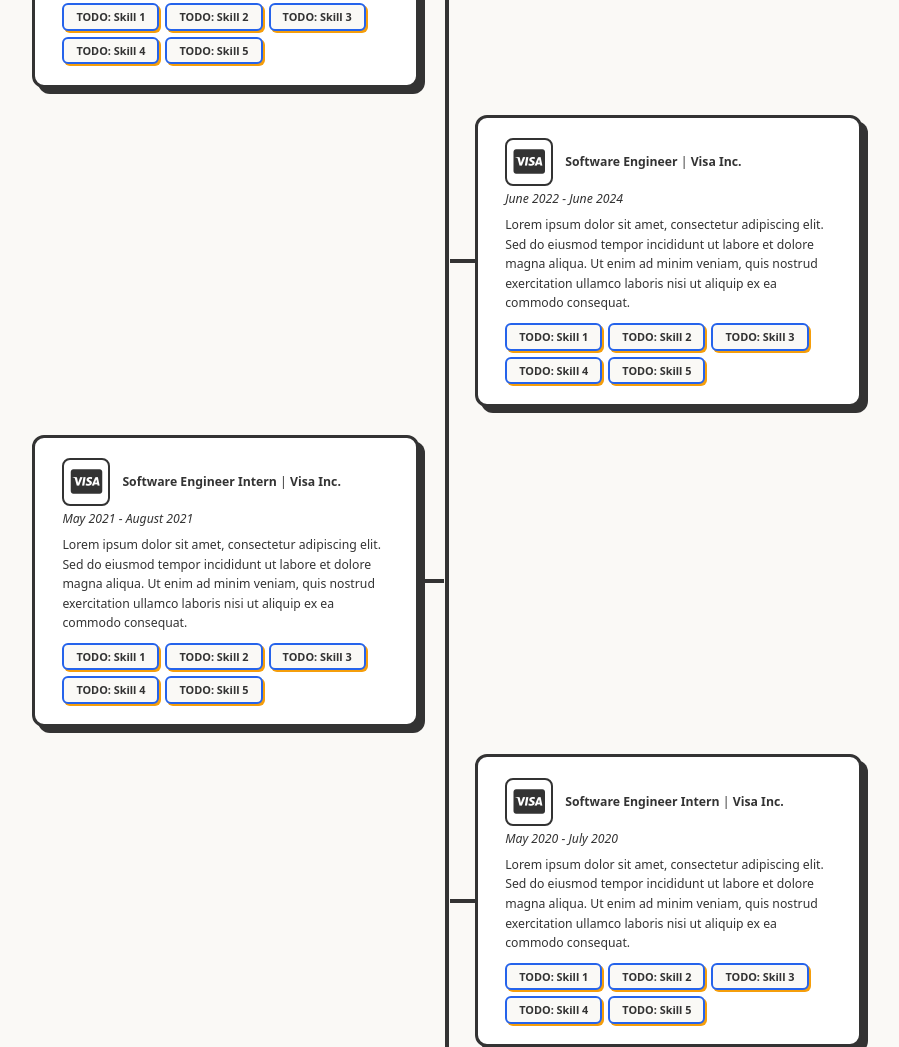
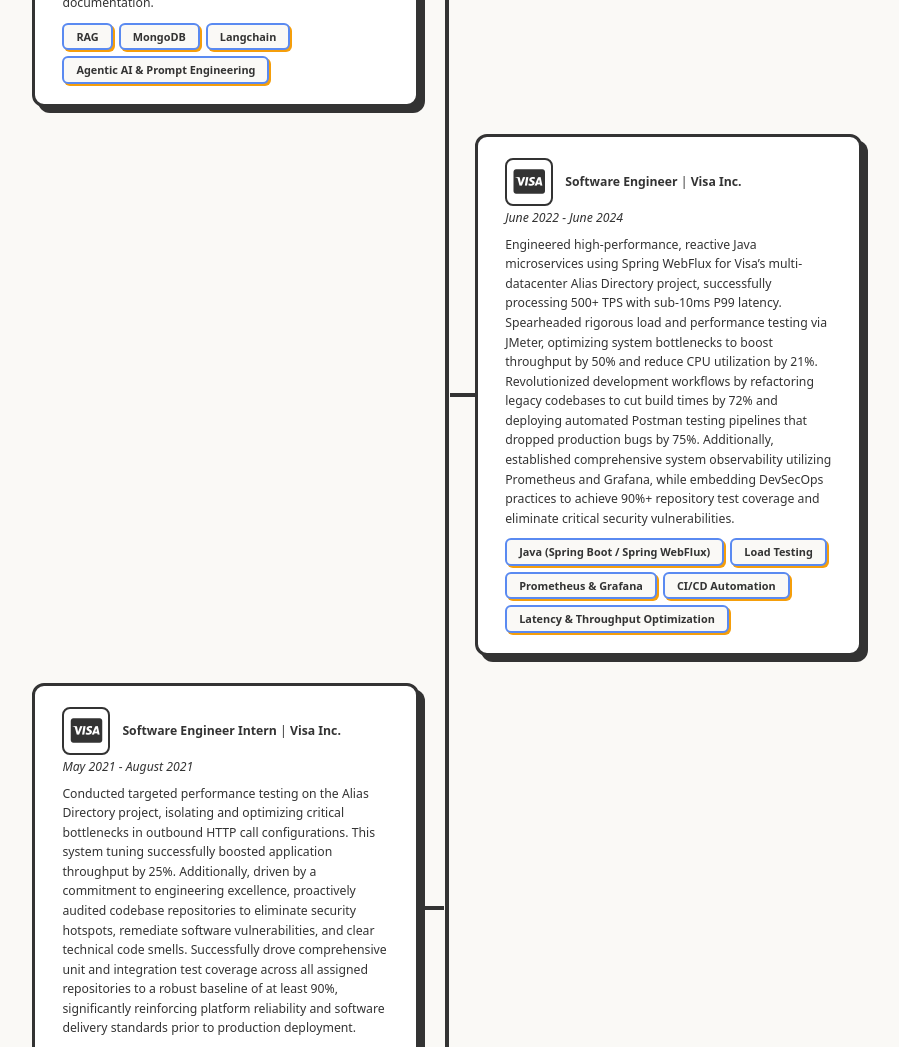
Before and after one commit to Suryanshg/surigo-site, a website built with Vite: page frontend/index.html in a window 1280 px wide. Shown: the part 1753-2800 px from the top of the page, without its empty margins (193-1092 px from the left). Built offline with nearby package versions, Linux system fonts and the light colour scheme.

Commit message:
Added data about projects and experiences

```diff
--- a/frontend/src/data.js
+++ b/frontend/src/data.js
@@ -34,32 +34,32 @@ export const experienceData = [
         company: "Visa Inc.",
         logoClass: "fa-brands fa-cc-visa",
         date: "July 2024 - June 2025",
-        description: "I spearheaded initiatives that merged enterprise-grade backend systems with cutting-edge Generative AI. A major focus of my work involved optimizing developer velocity by building intelligent internal tooling. For example, I engineered an Agentic AI CLI tool using Python and LangChain that automated Java code smell remediation via SonarQube reports, explicitly incorporating a human-in-the-loop mechanism so developers could steer or override the AI's fixes. I also prototyped an Agentic AI IntelliJ plugin for internal code search, leveraging LangChain, TreeSitter, and a MongoDB-backed indexing pipeline to ground LLM responses directly in our internal platform libraries.",
-        skills: ["TODO: Skill 1", "TODO: Skill 2", "TODO: Skill 3", "TODO: Skill 4", "TODO: Skill 5"]
+        description: "Engineered high-impact, full-stack developer tools and AI solutions to accelerate internal software workflows. Led the development of an agentic AI CLI tool utilizing Python and LangChain to automate Java code smell remediation, featuring a human-in-the-loop steering mechanism. Built a MongoDB-backed indexing pipeline and an IntelliJ plugin using TreeSitter to optimize repository code search. Additionally, developed a high-performance API simulator leveraging GraalVM and Spring WebFlux to mock complex HTTP endpoints. Spearheaded generative AI adoption through tech talks and architected a robust RAG chatbot utilizing GPT-4o to accurately surface insights from technical documentation.",
+        skills: ["RAG", "MongoDB", "Langchain", "Agentic AI & Prompt Engineering"]
     },
     {
         title: "Software Engineer",
         company: "Visa Inc.",
         logoClass: "fa-brands fa-cc-visa",
         date: "June 2022 - June 2024",
-        description: "Lorem ipsum dolor sit amet, consectetur adipiscing elit. Sed do eiusmod tempor incididunt ut labore et dolore magna aliqua. Ut enim ad minim veniam, quis nostrud exercitation ullamco laboris nisi ut aliquip ex ea commodo consequat.",
-        skills: ["TODO: Skill 1", "TODO: Skill 2", "TODO: Skill 3", "TODO: Skill 4", "TODO: Skill 5"]
+        description: "Engineered high-performance, reactive Java microservices using Spring WebFlux for Visa’s multi-datacenter Alias Directory project, successfully processing 500+ TPS with sub-10ms P99 latency. Spearheaded rigorous load and performance testing via JMeter, optimizing system bottlenecks to boost throughput by 50% and reduce CPU utilization by 21%. Revolutionized development workflows by refactoring legacy codebases to cut build times by 72% and deploying automated Postman testing pipelines that dropped production bugs by 75%. Additionally, established comprehensive system observability utilizing Prometheus and Grafana, while embedding DevSecOps practices to achieve 90%+ repository test coverage and eliminate critical security vulnerabilities.",
+        skills: ["Java (Spring Boot / Spring WebFlux)", "Load Testing", "Prometheus & Grafana", "CI/CD Automation", "Latency & Throughput Optimization"]
     },
     {
         title: "Software Engineer Intern",
         company: "Visa Inc.",
         logoClass: "fa-brands fa-cc-visa",
         date: "May 2021 - August 2021",
-        description: "Lorem ipsum dolor sit amet, consectetur adipiscing elit. Sed do eiusmod tempor incididunt ut labore et dolore magna aliqua. Ut enim ad minim veniam, quis nostrud exercitation ullamco laboris nisi ut aliquip ex ea commodo consequat.",
-        skills: ["TODO: Skill 1", "TODO: Skill 2", "TODO: Skill 3", "TODO: Skill 4", "TODO: Skill 5"]
+        description: "Conducted targeted performance testing on the Alias Directory project, isolating and optimizing critical bottlenecks in outbound HTTP call configurations. This system tuning successfully boosted application throughput by 25%. Additionally, driven by a commitment to engineering excellence, proactively audited codebase repositories to eliminate security hotspots, remediate software vulnerabilities, and clear technical code smells. Successfully drove comprehensive unit and integration test coverage across all assigned repositories to a robust baseline of at least 90%, significantly reinforcing platform reliability and software delivery standards prior to production deployment.",
+        skills: ["HTTP Architecture", "Vulnerability Remediation", "Code Quality Auditing", "Unit & Integration Testing"]
     },
     {
         title: "Software Engineer Intern",
         company: "Visa Inc.",
         logoClass: "fa-brands fa-cc-visa",
         date: "May 2020 - July 2020",
-        description: "Lorem ipsum dolor sit amet, consectetur adipiscing elit. Sed do eiusmod tempor incididunt ut labore et dolore magna aliqua. Ut enim ad minim veniam, quis nostrud exercitation ullamco laboris nisi ut aliquip ex ea commodo consequat.",
-        skills: ["TODO: Skill 1", "TODO: Skill 2", "TODO: Skill 3", "TODO: Skill 4", "TODO: Skill 5"]
+        description: "Developed an proof-of-concept web application built to streamline the generation and delivery of personalized digital e-gift cards. Engineered the platform's backend ecosystem from scratch utilizing Java with Spring Boot, paired with a robust PostgreSQL database architecture for transactional storage. In addition to software development, conducted extensive emerging technology research and authored a comprehensive technical white paper. The publication proposed an innovative facial recognition-based biometric payment framework, analyzing security protocols and scalability constraints to drive forward Visa's long-term contactless payment strategies.",
+        skills: ["Java(Spring Boot)", "PostgreSQL", "RESTful APIs"]
     }
 ];
 
@@ -112,33 +112,31 @@ export const educationData = [
 
 export const projectsData = [
     {
+        title: "Soft Prompts Interpretability (Research)",
+        description: "Authored EMNLP-submitted research on translating continuous soft prompt embeddings into human-readable text using a LoRA fine-tuned Llama-3.1-8B model. Engineered massive data pipelines handling 2.75M+ synthetic tokens via vLLM and a custom SQLite schema, validating model interpretability through activation patching and ROUGE heatmaps.",
+        link: "",
+        pdfLink: "https://arxiv.org/pdf/2605.27642", // Arxiv PDF link
+        skills: ["LLM Fine-Tuning (LoRA)", "vLLM", "Dataset Engineering", "SQLite", "PyTorch", "Hugging Face"]
+    },
+    {
         title: "AniZenith",
-        description: "A modern web application built with React, Vite, and Node.js. Enables real-time data sync and user collaboration.",
-        link: "https://github.com/ShafathZ/AniZenithProject", // TODO: update or remove link
-        skills: ["TODO: skill", "TODO: skill", "TODO: skill", "TODO: skill", "TODO: skill"]
+        description: "Architected a RAG-powered anime recommendation engine with a FastAPI backend, JavaScript frontend, and MongoDB Vector Search. Implemented a dual-inference cloud/local fallback engine and automated full deployment across multi-cloud infrastructure (AWS, GCP, Azure) via Docker, GitHub Actions CI/CD, and Prometheus/Grafana observability.",
+        link: "https://github.com/ShafathZ/AniZenithProject",
+        pdfLink: "",
+        skills: ["Multi-Cloud Deployment (AWS / GCP / Azure)", "FastAPI", "GitHub Actions", "Docker", "MongoDB Vector Search"]
     },
     {
         title: "Yelp Restaurant QA Agent",
-        description: "A machine learning tool that predicts data trends using Python, scikit-learn, and Pandas.",
-        link: "https://github.com/Suryanshg/Yelp-Restaurant-QA-Agent", // TODO: add GitHub link
-        skills: ["TODO: skill", "TODO: skill", "TODO: skill", "TODO: skill", "TODO: skill"]
-    },
-    {
-        title: "Soft Prompt Translator",
-        description: "A responsive portfolio template designed to be completely customizable and lightweight.",
-        link: "", // TODO: add GitHub link
-        skills: ["TODO: skill", "TODO: skill", "TODO: skill", "TODO: skill", "TODO: skill"]
+        description: "Architected a multi-agent Graph RAG system using LangGraph and Gemini to dynamically execute Cypher searches on a Neo4j knowledge graph built from Yelp data. Containerized the pipeline via Docker with strict read-only LLM tool constraints, achieving a ~3x improvement in factual accuracy over standard RAG baselines via an LLM-as-a-Judge evaluation framework.",
+        link: "https://github.com/Suryanshg/Yelp-Restaurant-QA-Agent",
+        pdfLink: "",
+        skills: ["LangGraph", "Neo4j", "Graph RAG", "Agentic RAG", "Docker", "LLM-as-a-Judge Eval"]
     },
     {
         title: "AI Car Racing",
-        description: "A responsive portfolio template designed to be completely customizable and lightweight.",
-        link: "", // TODO: add GitHub link
-        skills: ["TODO: skill", "TODO: skill", "TODO: skill", "TODO: skill", "TODO: skill"]
-    },
-    {
-        title: "ShakespeareGPT",
-        description: "A responsive portfolio template designed to be completely customizable and lightweight.",
-        link: "", // TODO: add GitHub link
-        skills: ["TODO: skill", "TODO: skill", "TODO: skill", "TODO: skill", "TODO: skill"]
-    },
+        description: "Developed and trained competitive Proximal Policy Optimization (PPO) and Advantage Actor-Critic (A2C) agents using PyTorch and Gymnasium. Engineered a custom reward-shaping wrapper that boosted mean rewards by 62%, testing diverse CNN, attention, and residual architectures to achieve an average evaluation score of 829.",
+        link: "https://github.com/Suryanshg/AI-Car-Racing",
+        pdfLink: "",
+        skills: ["Deep Reinforcement Learning (PPO / A2C)", "PyTorch", "OpenAI Gymnasium", "Reward Shaping"]
+    }
 ];
--- a/frontend/src/main.js
+++ b/frontend/src/main.js
@@ -81,13 +81,22 @@ projectsData.forEach(proj => {
            </a>`
         : '';
 
+    const pdfBtn = proj.pdfLink
+        ? `<a href="${proj.pdfLink}" target="_blank" class="project-github-link" aria-label="PDF Document">
+               <i class="fa-solid fa-file-pdf"></i>
+           </a>`
+        : '';
+
     const badges = proj.skills.map(s => `<span class="project-badge">${s}</span>`).join('');
 
     projectsGrid.innerHTML += `
         <div class="project-card">
             <div class="project-header">
                 <h3>${proj.title}</h3>
-                ${githubBtn}
+                <div style="display: flex; gap: 8px;">
+                    ${pdfBtn}
+                    ${githubBtn}
+                </div>
             </div>
             <p>${proj.description}</p>
             <div class="project-badges">${badges}</div>
--- a/frontend/src/style.css
+++ b/frontend/src/style.css
@@ -4,7 +4,7 @@
   color-scheme: light dark;
   --bg-color: #faf9f6;        /* Offwhite background */
   --text-color: #333;
-  --primary-color: #2563EB;   /* Richer blue */
+  --primary-color: #5a8af1;   /* Richer blue */
   --accent-color: #F59E0B;    /* Amber — used for highlights & shadows */
 }
 
```
